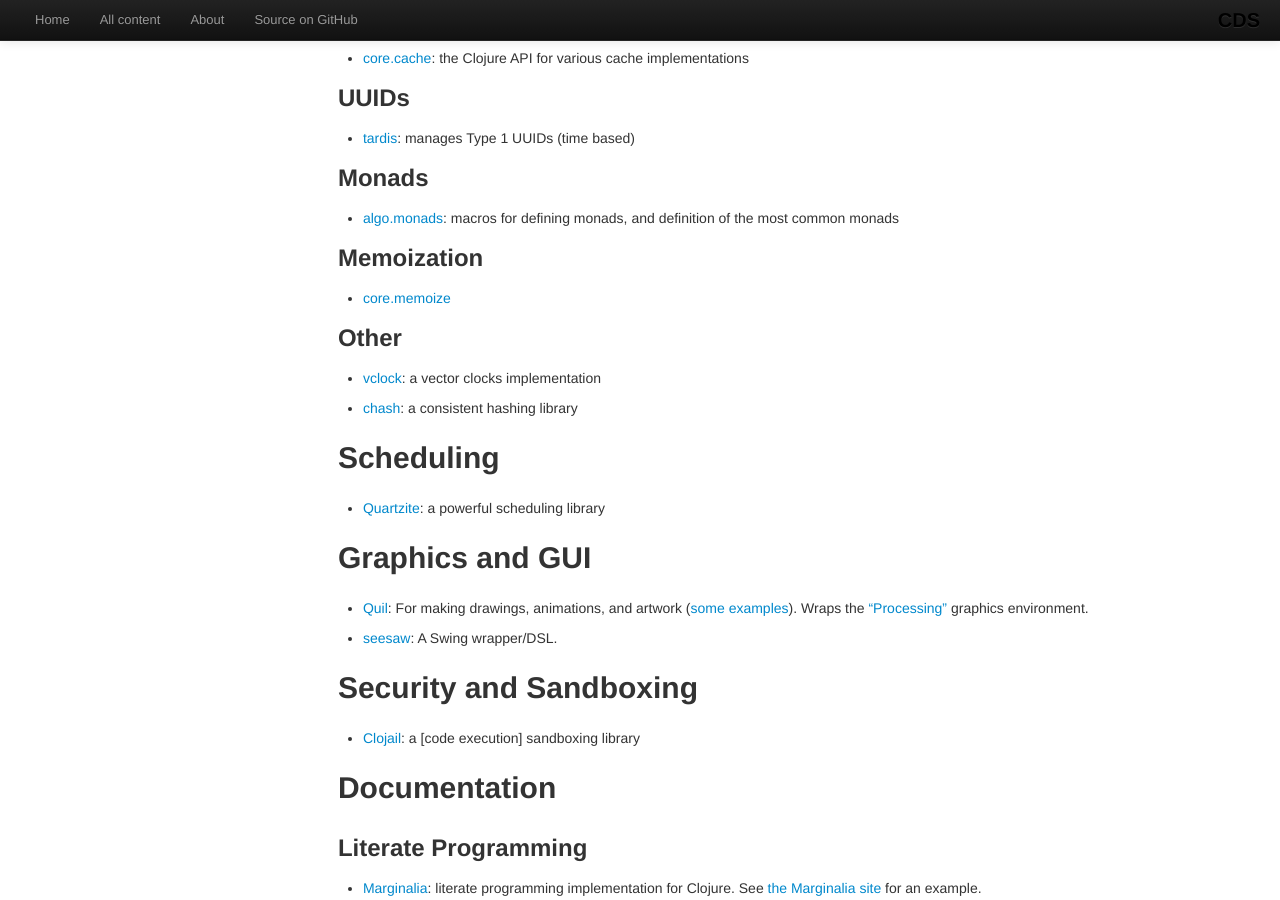
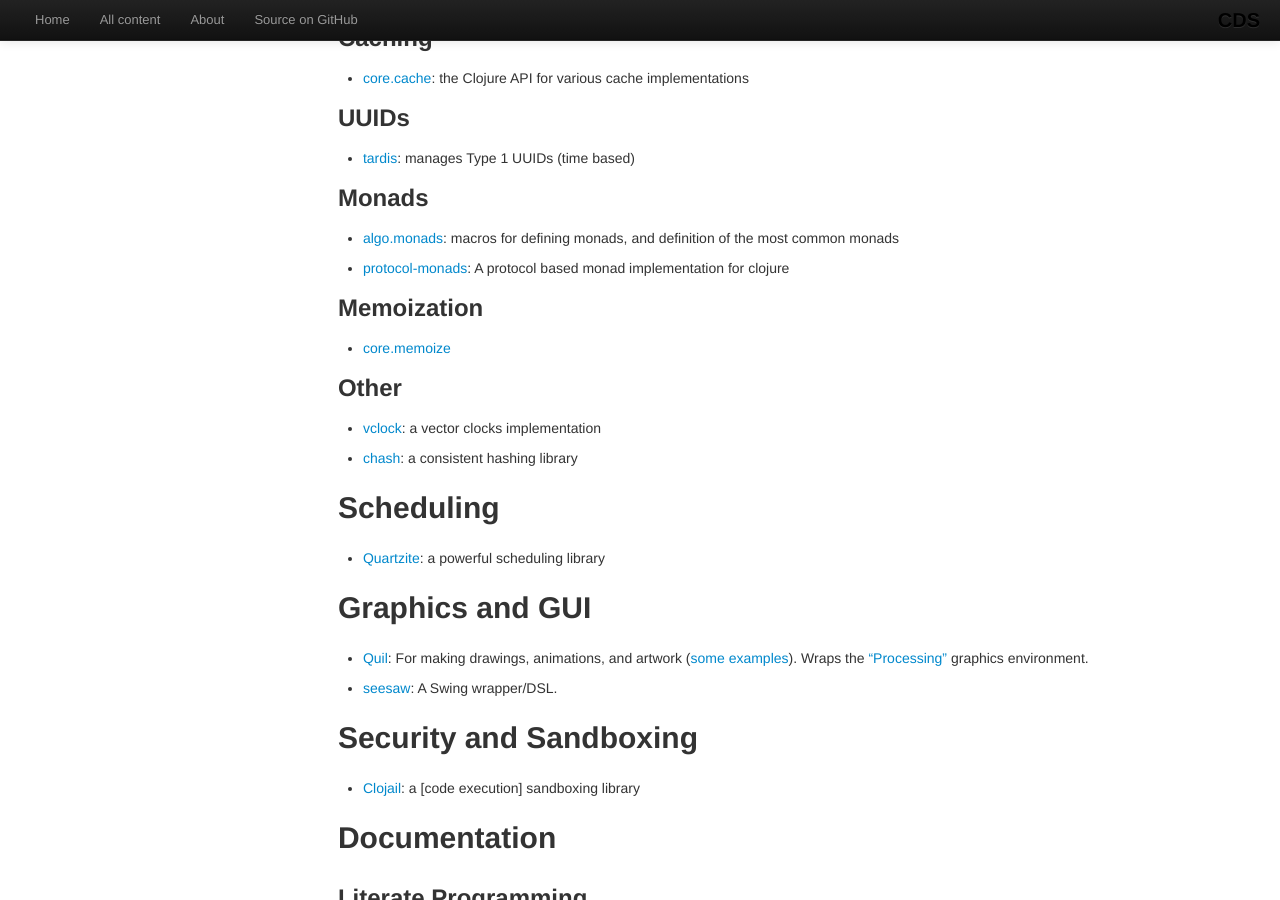
Before and after one commit to clojuredocs/guides, a Jekyll site: the page built from articles/ecosystem/libraries_directory.md, in a window 1280 px wide and 900 px high, scrolled down 6648 px. Built offline with Jekyll 4.4.1, drawn with Linux system fonts in a browser that asks for light colours; some web fonts are replaced; Markdown is read by kramdown in place of the engine named in the settings.

Commit message:
add protocol-monads + fix formatting on cassandra section

```diff
--- a/articles/ecosystem/libraries_directory.md
+++ b/articles/ecosystem/libraries_directory.md
@@ -224,7 +224,9 @@
 ### Apache Cassandra
 
   * [Cassaforte](http://github.com/clojurewerkz/cassaforte): A young Clojure client for Apache Cassandra
+
   * [casyn](https://github.com/mpenet/casyn): Cassandra client with support for asynchronous operations
+
   * [clj-hector](https://github.com/pingles/clj-hector): A simple Clojure client for Cassandra that wraps Hector
 
 ### Amazon DynamoDB
@@ -382,6 +384,8 @@
 
   * [algo.monads](https://github.com/clojure/algo.monads): macros for defining monads, and definition of the most common monads
 
+  * [protocol-monads](https://github.com/jduey/protocol-monads): A protocol based monad implementation for clojure
+
 ### Memoization
 
   * [core.memoize](https://github.com/clojure/core.memoize)
```
